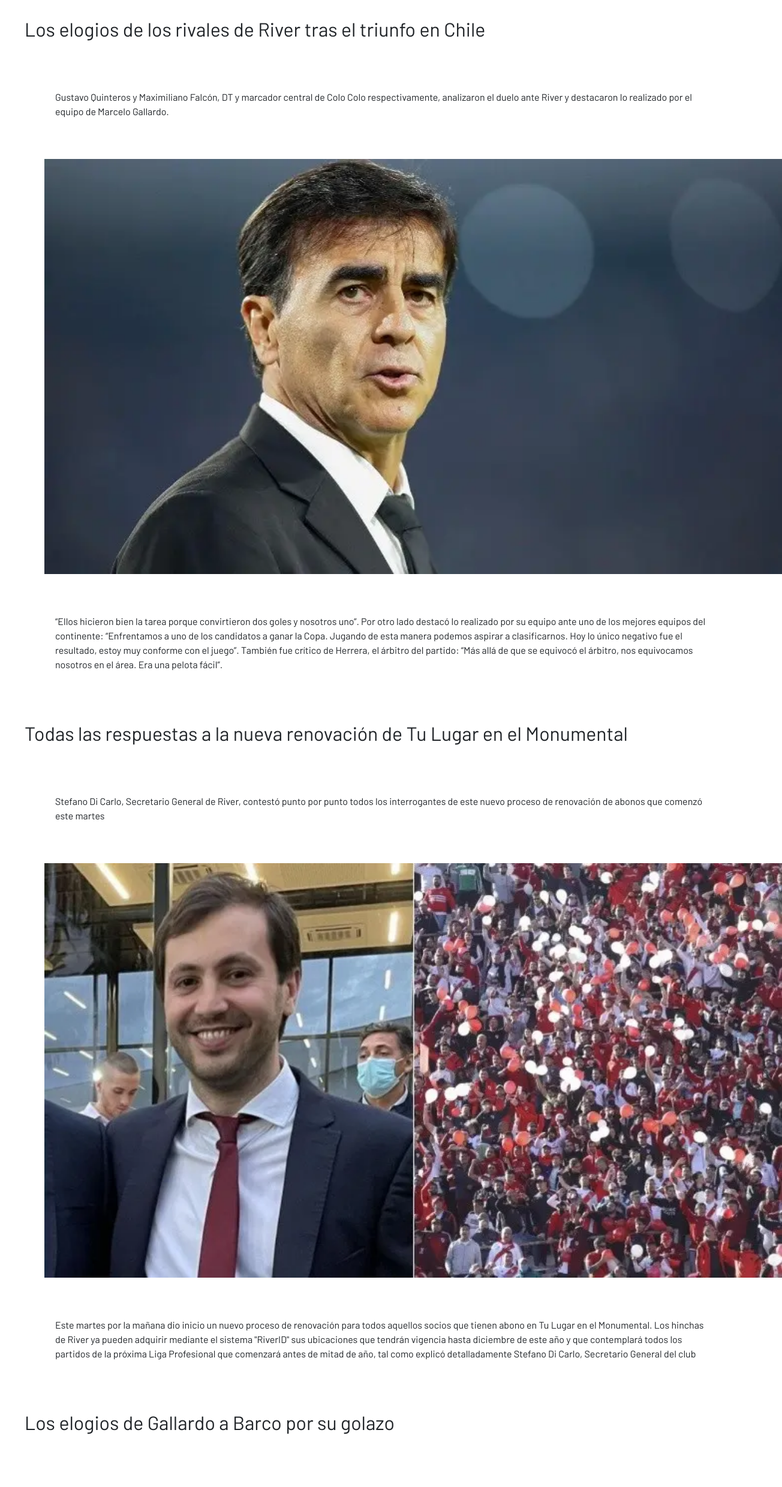
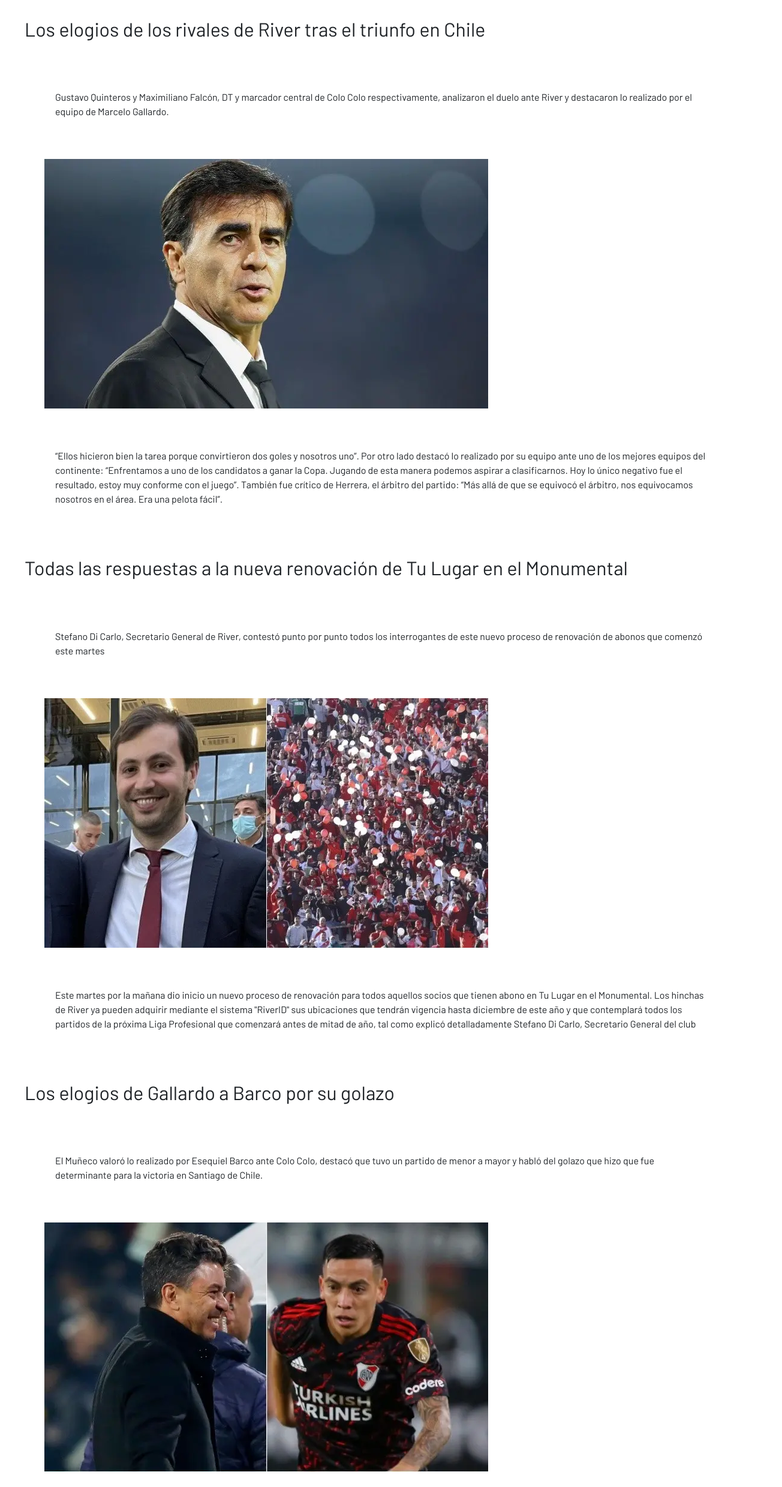
Before and after one commit to Coya1987/CARP_repo, a plain HTML site: page paginas/Noticias.html in a window 1280 px wide. Shown: the part 281-2760 px from the top of the page at 60% size, 1304 px wide, since content can reach past the window. Drawn offline with nearby package versions, Linux system fonts and the light colour scheme.

Commit message:
arreglo de imagenes en noticias

```diff
--- a/estilos/styles.css
+++ b/estilos/styles.css
@@ -50,7 +50,6 @@
     font-size: 1.1rem;
     display: inline-block;
     margin:13px;
-
 
 
 }
@@ -168,21 +167,21 @@
 .articuloNoticia__img1{
     display: flex;
     padding: 1rem;
-    width: 100%;
-    height: 100%;
+    width: auto;
+
 }
 
 .articuloNoticia__img2{
     display: flex;
     padding: 1rem;
-    width: 100%;
+    width: auto;
 
 }
 
 .articuloNoticia__img3{
     display: flex;
     margin-left: 4%;
-    width: 100%;
+    width: auto;
 }
 
 .footer{
--- a/paginas/Noticias.html
+++ b/paginas/Noticias.html
@@ -37,19 +37,19 @@
             <h4 class="articuloNoticia__titulo">Los elogios de los rivales de River tras el triunfo en Chile</h4>
             <article>
                 <p class="articuloNoticia__parrafo">Gustavo Quinteros y Maximiliano Falcón, DT y marcador central de Colo Colo respectivamente, analizaron el duelo ante River y destacaron lo realizado por el equipo de Marcelo Gallardo.</p>
-                <img class="articuloNoticia__img3" src="../imagenes/image.webp" alt="Foto tecnico de colo colo">
+                <img class="articuloNoticia__img3 img-fluid" src="../imagenes/image.webp" alt="Foto tecnico de colo colo">
                 <p class="articuloNoticia__parrafo"> “Ellos hicieron bien la tarea porque convirtieron dos goles y nosotros uno”. Por otro lado destacó lo realizado por su equipo ante uno de los mejores equipos del continente: “Enfrentamos a uno de los candidatos a ganar la Copa. Jugando de esta manera podemos aspirar a clasificarnos. Hoy lo único negativo fue el resultado, estoy muy conforme con el juego”. También fue crítico de Herrera, el árbitro del partido: “Más allá de que se equivocó el árbitro, nos equivocamos nosotros en el área. Era una pelota fácil”.</p>
             </article>
             <h4 class="articuloNoticia__titulo">Todas las respuestas a la nueva renovación de Tu Lugar en el Monumental</h4>
             <article>
                 <p class="articuloNoticia__parrafo">Stefano Di Carlo, Secretario General de River, contestó punto por punto todos los interrogantes de este nuevo proceso de renovación de abonos que comenzó este martes</p>
-                <img class="articuloNoticia__img3" src="../imagenes/image 2.webp" alt="secretario de river">
+                <img class="articuloNoticia__img3 img-fluid" src="../imagenes/image 2.webp" alt="secretario de river">
                 <p class="articuloNoticia__parrafo">Este martes por la mañana dio inicio un nuevo proceso de renovación para todos aquellos socios que tienen abono en Tu Lugar en el Monumental. Los hinchas de River ya pueden adquirir mediante el sistema "RiverID" sus ubicaciones que tendrán vigencia hasta diciembre de este año y que contemplará todos los partidos de la próxima Liga Profesional que comenzará antes de mitad de año, tal como explicó detalladamente Stefano Di Carlo, Secretario General del club</p>
             </article>
             <h4 class="articuloNoticia__titulo">Los elogios de Gallardo a Barco por su golazo</h4>
             <article>
                 <p class="articuloNoticia__parrafo">El Muñeco valoró lo realizado por Esequiel Barco ante Colo Colo, destacó que tuvo un partido de menor a mayor y habló del golazo que hizo que fue determinante para la victoria en Santiago de Chile.</p>
-                <img class="articuloNoticia__img3" src="../imagenes/image 3.webp" alt="Gallardo y Barco">
+                <img class="articuloNoticia__img3 img-fluid" src="../imagenes/image 3.webp" alt="Gallardo y Barco">
                 <p class="articuloNoticia__parrafo">River ganó uno de esos partidos típicos de Copa Libertadores contra Colo Colo en Chile. Si bien se esperaba tanto por como llegaban los equipos como por los primeros minutos del encuentro- que sería un partido de ida y vuelta y que se jugaría bien finalmente terminó siendo un duelo muy trabado, friccionado y para nada bien jugado.
                 Pero también es importante saber jugar esa clase de partidos y el equipo de Marcelo Gallardo jamás sufrió y supo cuando golpear, además tuvo el premio merecido ya que luego de ponerse en ventaja a falta de menos de diez minutos para el cierre del partido siguió atacando, no se replegó y anotó el segundo tanto. Con el tiempo cumplido el local descontó pero no le alcanzó.</p>
             </article>
```
